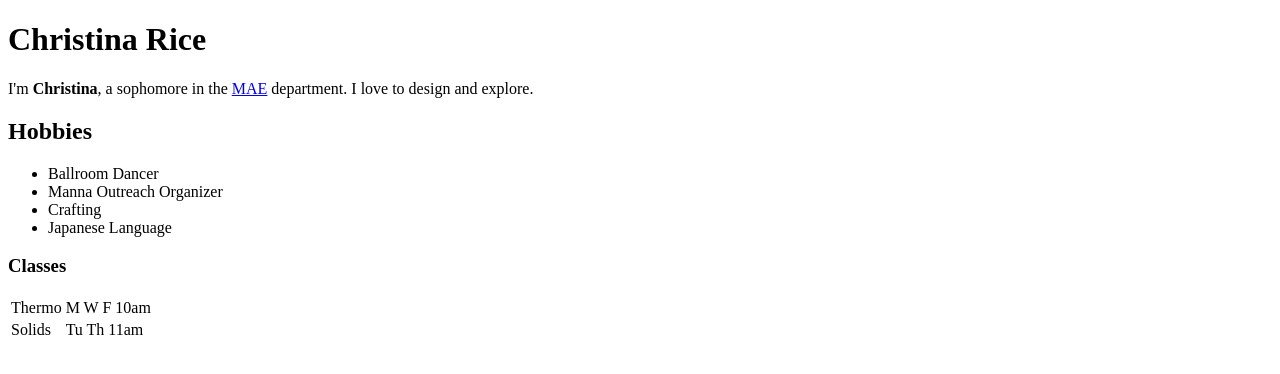
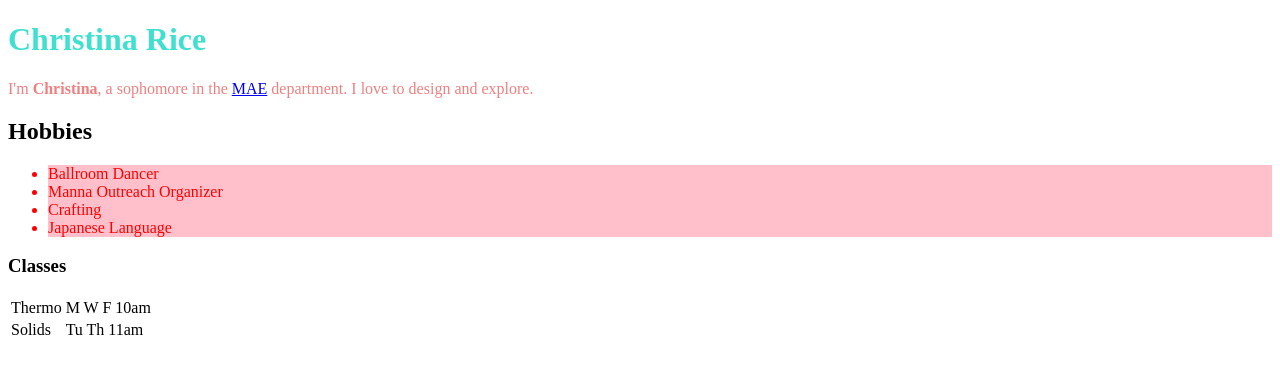
Before and after one commit to cerice/cerice.github.io, a plain HTML site: page index.html in a window 1280 px wide. Drawn offline with Linux system fonts and the light colour scheme.

Commit message:
fourth commit

```diff
--- a/index.html
+++ b/index.html
@@ -1,18 +1,19 @@
 <!DOCTYPE html>
 <html>
 	<head>
-		<title> Christina's personal website </title>
+		<title style="color: turquoise;"> Christina's personal website </title>
+		<link type="text/css" rel="stylesheet" href="style.css" />
 	</head>
 	<body>
-		<h1>Christina Rice</h1>
+		<h1 style="color: turquoise;"> Christina Rice</h1>
 		<p>I'm <strong>Christina</strong>, a sophomore in the <a href="http://www.princeton.edu/mae/">MAE</a> department. I love to design and explore.</p>
 
 		<h2>Hobbies</h2>
 		<ul>
-			<li>Ballroom Dancer</li>
-			<li>Manna Outreach Organizer</li>
-			<li>Crafting</li>
-			<li>Japanese Language</li>
+			<li class="prettyinpink">Ballroom Dancer</li>
+			<li class="prettyinpink">Manna Outreach Organizer</li>
+			<li class="prettyinpink">Crafting</li>
+			<li class="prettyinpink">Japanese Language</li>
 		</ul>
 
 		<h3>Classes</h3>
--- /dev/null
+++ b/style.css
@@ -0,0 +1,7 @@
+p {
+	color:lightcoral;
+}
+.prettyinpink{
+	background:pink;
+	color:red;
+}
```
